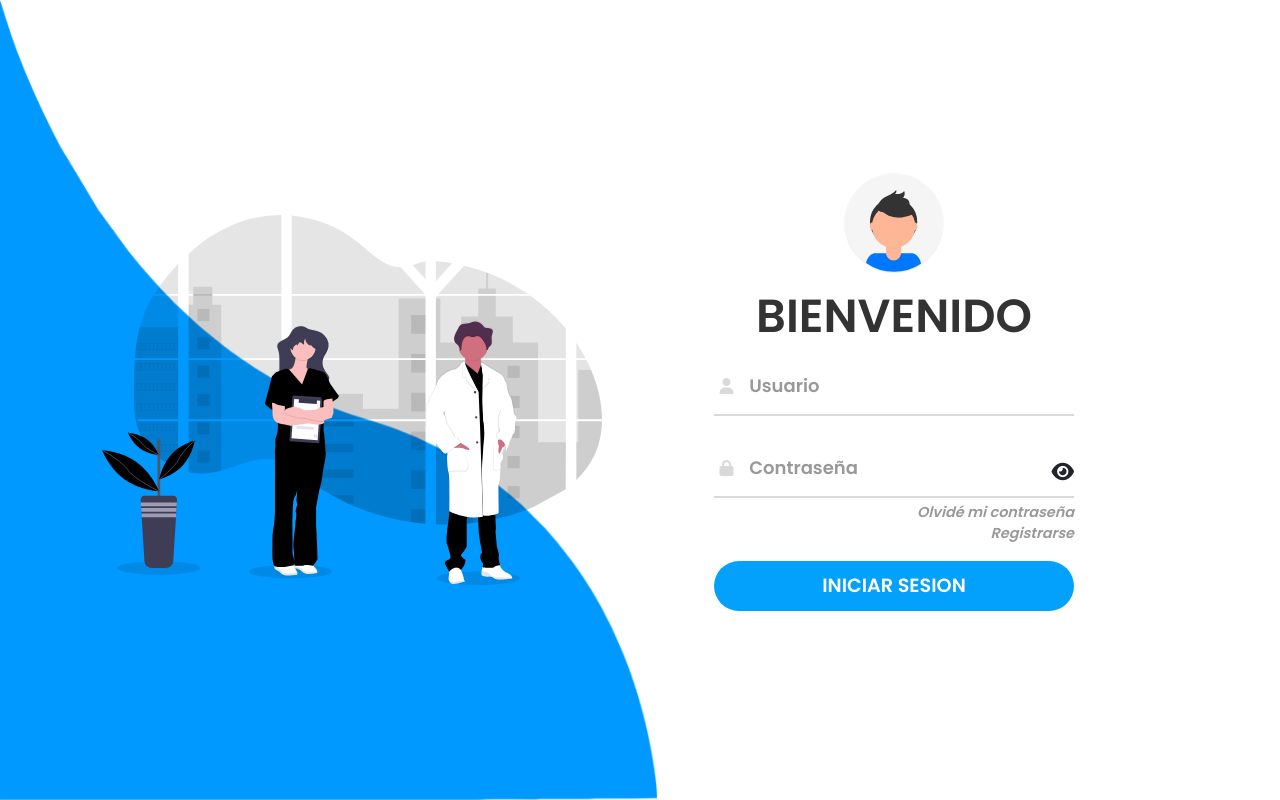
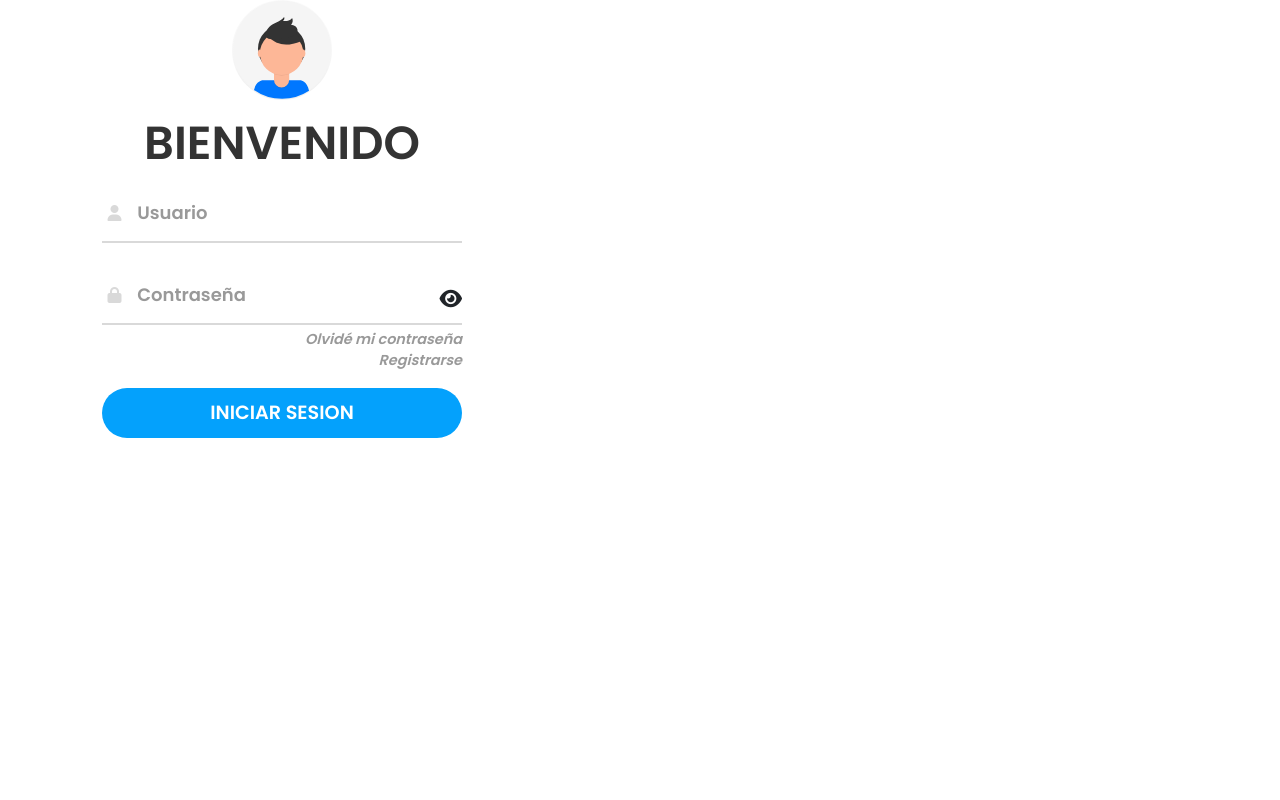
Before and after one commit to TheMesias/login_php, a PHP site: page /login.php in a window 1280 px wide. Run offline with PHP 8.4, Linux system fonts and the light colour scheme; some libraries are stand-ins or nearby versions.

Commit message:
login completo

```diff
--- /dev/null
+++ b/controlador/controlado_login.php
@@ -0,0 +1,27 @@
+<?php
+    session_start();
+    if(!empty($_POST["btningresar"])){
+        if(!empty($_POST["usuario"]) && !empty($_POST["password"])){
+            $usuario = $_POST["usuario"];
+            $password = $_POST["password"];
+
+            $sql=$conexion->query("SELECT * FROM usuario WHERE usuario='$usuario' AND clave='$password'");
+
+            //si el usuario existe
+            if($datos=$sql->fetch_object()){
+                $_SESSION["id"] = $datos->id; // si se logea se guarda el id del usuario que esta en la BD
+                $_SESSION["nombre"] = $datos->usuario; // si se logea se guarda el nombre del usuario que esta en la BD
+                $_SESSION["apellido"] = $datos->apellido; // si se logea se guarda el apellido del usuario que esta en la BD
+
+                header("location: inicio.php");
+
+            }else{
+                echo "El usuario no existe";
+            }
+        }
+        else{
+            echo "Los campos no pueden estar vacíos";
+        }
+    }
+
+?>
--- a/css/style.css
+++ b/css/style.css
@@ -20,19 +20,15 @@ body{
 .container{
     width: 100vw;
     height: 100vh;
-    display: grid;
-    grid-template-columns: repeat(2, 1fr);
-    grid-gap :7rem;
     padding: 0 2rem;
+	text-align: center;
 }
 
-.img{
-	display: flex;
-	justify-content: flex-end;
-	align-items: center;
-}
+
 
 .login-content{
+	width: 100%;
+	text-align: center;
 	display: flex;
 	justify-content: flex-start;
 	align-items: center;
--- a/login.php
+++ b/login.php
@@ -1,3 +1,7 @@
+<?php
+   include("modelo/conexion.php");
+
+?>
 <!DOCTYPE html>
 <html lang="en">
 
@@ -15,15 +19,14 @@
 </head>
 
 <body>
-   <img class="wave" src="img/wave.png">
+
    <div class="container">
-      <div class="img">
-         <img src="img/bg.svg">
-      </div>
+
       <div class="login-content">
          <form method="post" action="">
             <img src="img/avatar.svg">
             <h2 class="title">BIENVENIDO</h2>
+            <?php include("controlador/controlado_login.php"); ?>
             <div class="input-div one">
                <div class="i">
                   <i class="fas fa-user"></i>
--- a/modelo/conexion.php
+++ b/modelo/conexion.php
@@ -0,0 +1,7 @@
+<?php
+    $conexion = mysqli_connect("localhost", "root", "", "login");
+    if(!$conexion){
+        die('Error al conectar a la base de datos: ' . mysqli_connect_error());
+    }
+
+?>
```
Also changed, not shown: controlador/controlador_cerrar_session.php (added, +7 -0 lines), inicio.php (+13 -2 lines).
